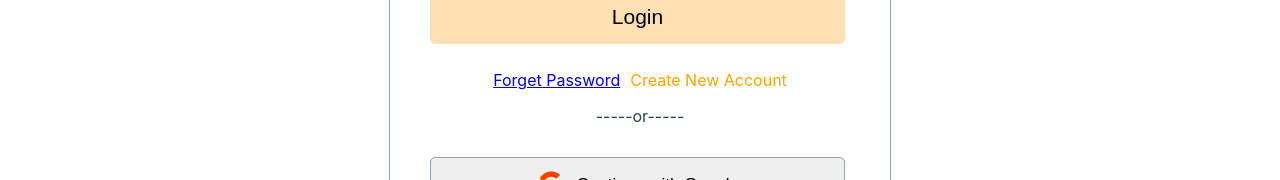
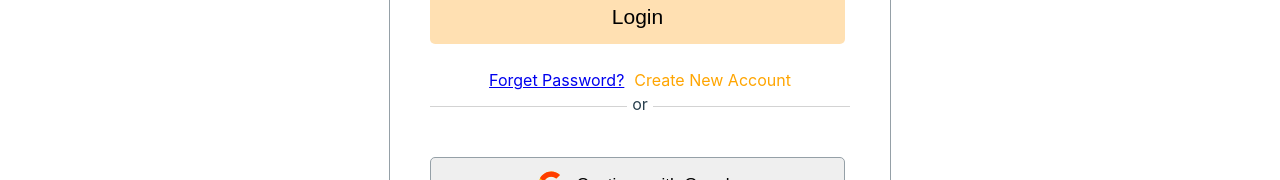
Before and after one commit to mdmehedihasan212/ema-zon-shopping, a React (Create React App) app: page /login in a window 1280 px wide. Shown: the part 470-650 px from the top of the page. Built offline with nearby package versions, Linux system fonts and the light colour scheme; no server answers.

Commit message:
add pageNation button

```diff
--- a/src/Components/LogIn/LogIn.css
+++ b/src/Components/LogIn/LogIn.css
@@ -49,6 +49,10 @@
     margin: 0px 40px 20px;
 }
 
+.submit-btn:hover {
+    background-color: #FFE0B3;
+}
+
 .submit-btn {
     width: 415px;
     height: 55px;
--- a/src/Components/LogIn/LogIn.js
+++ b/src/Components/LogIn/LogIn.js
@@ -1,10 +1,10 @@
 import React, { useState } from 'react';
 import { Link, useLocation, useNavigate } from 'react-router-dom';
 import './LogIn.css';
-import { FcGoogle } from 'react-icons/fc';
 import { sendPasswordResetEmail, signInWithEmailAndPassword } from 'firebase/auth';
 import auth from '../../Firebase/Firebase.init';
 import { useAuthState } from 'react-firebase-hooks/auth';
+import SocialResister from '../Shared/SocialResister/SocialResister';
 
 const LogIn = () => {
     const [email, setEmail] = useState('');
@@ -78,22 +78,13 @@ const LogIn = () => {
 
                     <div className="form-link">
                         <p className='forget-password'>
-                            <Link onClick={handleForgetPassword} to={'/login'}>Forget Password</Link>
+                            <Link onClick={handleForgetPassword} to={'/login'}>Forget Password?</Link>
                         </p>
                         <p>
                             <Link className='create-account' to={'/signup'}>Create New Account</Link>
                         </p>
                     </div>
-
-                    <p className='form-text'>
-                        -----or-----
-                    </p>
-                    <div className="google-btn">
-                        <button>
-                            <FcGoogle className='google-icon' />
-                            <p>Continue with Google</p>
-                        </button>
-                    </div>
+                    <SocialResister></SocialResister>
                 </form>
             </div>
         </section>
--- a/src/Components/Orders/Orders.js
+++ b/src/Components/Orders/Orders.js
@@ -12,9 +12,9 @@ const Orders = () => {
     const [orders, setOrders] = useCart(products);
 
     const handleRemoveProduct = product => {
-        const rest = orders.filter(pd => pd.id !== product.id)
+        const rest = orders.filter(pd => pd._id !== product._id)
         setOrders(rest);
-        removeFromDb(product.id)
+        removeFromDb(product._id)
     }
 
     return (
@@ -22,7 +22,7 @@ const Orders = () => {
             <div className="orders-list">
                 {
                     orders.map(product => <OrderReview
-                        key={product.id}
+                        key={product._id}
                         product={product}
                         handleRemoveProduct={handleRemoveProduct}
                     ></OrderReview>)
--- /dev/null
+++ b/src/Components/Shared/SocialResister/SocialResister.css
@@ -0,0 +1,23 @@
+.line-section {
+    display: flex;
+    margin-left: 40px;
+    margin-right: 40px;
+}
+
+.first-div {
+    height: 20px;
+    border-top: 1px solid lightgray;
+    width: 50%;
+}
+
+.second-div {
+    height: 20px;
+    border-top: 1px solid lightgray;
+    width: 50%;
+}
+
+.text {
+    margin-top: -12px;
+    margin-left: 5px;
+    margin-right: 5px;
+}
--- /dev/null
+++ b/src/Components/Shared/SocialResister/SocialResister.js
@@ -0,0 +1,42 @@
+import { GoogleAuthProvider, signInWithPopup } from 'firebase/auth';
+import React, { useState } from 'react';
+import { FcGoogle } from 'react-icons/fc';
+import auth from '../../../Firebase/Firebase.init';
+import './SocialResister.css';
+
+const SocialResister = () => {
+    const [error, setError] = useState('');
+    const googleProvider = new GoogleAuthProvider();
+
+    const continueWithGoogle = () => {
+        signInWithPopup(auth, googleProvider)
+            .then(result => {
+                const user = result.user;
+                console.log('Create user with google');
+            })
+            .catch(error => {
+                const errorMessage = error.message;
+                setError(errorMessage)
+            })
+    }
+
+    return (
+        <div>
+            <section className='line-section'>
+                <div className='first-div'></div>
+                <p className='text'>or</p>
+                <div className='second-div'></div>
+            </section>
+            <section>
+                <div className="google-btn">
+                    <button onClick={continueWithGoogle}>
+                        <FcGoogle className='google-icon' />
+                        <p>Continue with Google</p>
+                    </button>
+                </div>
+            </section>
+        </div>
+    );
+};
+
+export default SocialResister;
--- a/src/Components/Shop/Shop.js
+++ b/src/Components/Shop/Shop.js
@@ -1,4 +1,4 @@
-import React from 'react';
+import React, { useEffect, useState } from 'react';
 import './Shop.css';
 import useProducts from '../../Hooks/useProducts';
 import Product from '../Product/Product';
@@ -11,22 +11,34 @@ import { Link } from 'react-router-dom';
 const Shop = () => {
     const [products] = useProducts();
     const [orders, setOrders] = useCart(products);
+    const [pageCount, setPageCount] = useState(0);
+
+
+    useEffect(() => {
+        fetch('http://localhost:5000/productCount')
+            .then(res => res.json())
+            .then(data => {
+                const count = data.count;
+                const page = Math.ceil(count / 10)
+                setPageCount(page)
+            })
+    }, [])
 
     const AddToCart = (selectedProduct) => {
         let newOrder = [];
-        const exist = orders.find(product => product.id === selectedProduct.id)
+        const exist = orders.find(product => product._id === selectedProduct._id)
         if (!exist) {
             selectedProduct.quantity = 1;
             newOrder = [...orders, selectedProduct]
         }
         else {
-            const rest = orders.filter(product => product.id !== selectedProduct.id)
+            const rest = orders.filter(product => product._id !== selectedProduct._id)
             exist.quantity = exist.quantity + 1;
             newOrder = [...rest, exist];
         }
 
         setOrders(newOrder);
-        addToDb(selectedProduct.id)
+        addToDb(selectedProduct._id)
     }
 
     return (
@@ -34,11 +46,19 @@ const Shop = () => {
             <article className="products-list">
                 {
                     products?.map(product => <Product
-                        key={product.id}
+                        key={product._id}
                         product={product}
                         AddToCart={AddToCart}
                     ></Product>)
                 }
+                <div>
+                    {
+                        [...Array(pageCount).keys()]
+                            .map(number => <button>
+                                {number + 1}
+                            </button>)
+                    }
+                </div>
             </article>
             <article className="order-info">
                 <OrderSummary
--- a/src/Components/SignUp/SignUp.js
+++ b/src/Components/SignUp/SignUp.js
@@ -1,10 +1,10 @@
 import React, { useState } from 'react';
 import './SignUp.css';
-import { FcGoogle } from 'react-icons/fc';
 import { Link } from 'react-router-dom';
 import auth from '../../Firebase/Firebase.init';
-import { createUserWithEmailAndPassword, GoogleAuthProvider, sendEmailVerification, signInWithPopup } from 'firebase/auth';
+import { createUserWithEmailAndPassword, sendEmailVerification } from 'firebase/auth';
 import { useAuthState } from 'react-firebase-hooks/auth';
+import SocialResister from '../Shared/SocialResister/SocialResister';
 
 const SignUp = () => {
     const [email, setEmail] = useState('');
@@ -13,9 +13,6 @@ const SignUp = () => {
     const [error, setError] = useState('');
 
     const [user] = useAuthState(auth);
-
-    const googleProvider = new GoogleAuthProvider();
-
 
     const handleEmailBlur = event => {
         setEmail(event.target.value);
@@ -57,21 +54,8 @@ const SignUp = () => {
         }
         else {
 
-
         }
 
-    }
-
-    const continueWithGoogle = () => {
-        signInWithPopup(auth, googleProvider)
-            .then(result => {
-                const user = result.user;
-                console.log('Create user with google');
-            })
-            .catch(error => {
-                const errorMessage = error.message;
-                setError(errorMessage)
-            })
     }
 
     return (
@@ -96,15 +80,7 @@ const SignUp = () => {
                     <p className='form-text'>Already have an account?
                         <Link to={'/login'}> Login</Link>
                     </p>
-                    <p className='form-text'>
-                        -----or-----
-                    </p>
-                    <div className="google-btn">
-                        <button onClick={continueWithGoogle}>
-                            <FcGoogle className='google-icon' />
-                            <p>Continue with Google</p>
-                        </button>
-                    </div>
+                    <SocialResister></SocialResister>
                 </form>
             </div>
         </section>
--- a/src/Hooks/useCart.js
+++ b/src/Hooks/useCart.js
@@ -8,7 +8,7 @@ const useCart = (products) => {
         const storedCart = getStoredCart();
         const savedCart = [];
         for (const id in storedCart) {
-            const addedProduct = products?.find(product => product.id === id)
+            const addedProduct = products?.find(product => product._id === id)
             if (addedProduct) {
                 const quantity = storedCart[id];
                 addedProduct.quantity = quantity;
--- a/src/Hooks/useProducts.js
+++ b/src/Hooks/useProducts.js
@@ -4,7 +4,7 @@ const useProducts = () => {
     const [products, setProducts] = useState();
 
     useEffect(() => {
-        fetch('products.json')
+        fetch('http://localhost:5000/product')
             .then(res => res.json())
             .then(data => setProducts(data))
     }, [])
```
